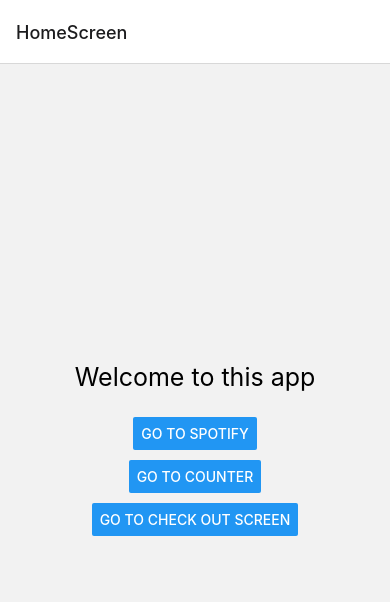
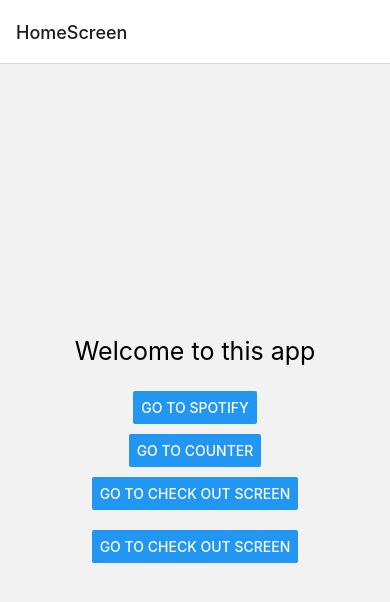
Before and after one commit to Abdulrazak-21/ReactNative, a React Native app: screen /HomeScreen in a window 390 px wide. Shown: the top 602 px of the page. Built offline with nearby package versions, Linux system fonts and the light colour scheme.

Commit message:
Added Timer Screen

```diff
--- a/components/Navigation/HomeScreen.tsx
+++ b/components/Navigation/HomeScreen.tsx
@@ -17,6 +17,12 @@ function HomeScreen({ navigation }) {
         title="Go to Counter"
         onPress={() => navigation.navigate('Details')}
       />
+      <View style={styles.HomeScreenButton}>
+        <Button
+          title="Go to Check Out Screen"
+          onPress={() => navigation.navigate('CheckOut Screen')}
+        />
+      </View>
       <View style={styles.HomeScreenButton}>
         <Button
           title="Go to Check Out Screen"
--- a/components/Navigation/NavigationScreen.tsx
+++ b/components/Navigation/NavigationScreen.tsx
@@ -1,11 +1,14 @@
 import { NavigationContainer } from '@react-navigation/native';
 import { createNativeStackNavigator } from '@react-navigation/native-stack';
+import { Header } from '@react-navigation/stack';
+
 
 import HomeScreen from '../Navigation/HomeScreen';
 import CounterScreen from '../Navigation/CounterScreen';
 import Spotify from '../Navigation/Spotify';
 import CheckOutScreen from '../Navigation/CheckOutScreen';
-import { Header } from '@react-navigation/stack';
+import Timer from './Timer';
+
 
 const Stack = createNativeStackNavigator();
 
@@ -23,6 +26,9 @@ const NavigationScreen = () => {
                 <Stack.Screen name="CheckOut Screen" component={CheckOutScreen} options={{
                     headerShown: false,
                 }} />
+                <Stack.Screen name="Timer Screen" component={Timer} options={{
+                    headerShown: false,
+                }} />
             </Stack.Navigator>
         </NavigationContainer>
     );
--- /dev/null
+++ b/components/Navigation/Timer.tsx
@@ -0,0 +1,11 @@
+import * as React from 'react';
+import { View, Text, Button, StyleSheet } from 'react-native';
+
+const Timer = () => {
+    return (
+        <View>
+            <Text>TimerScreen</Text>
+        </View>
+    );
+};
+export default Timer;
```
